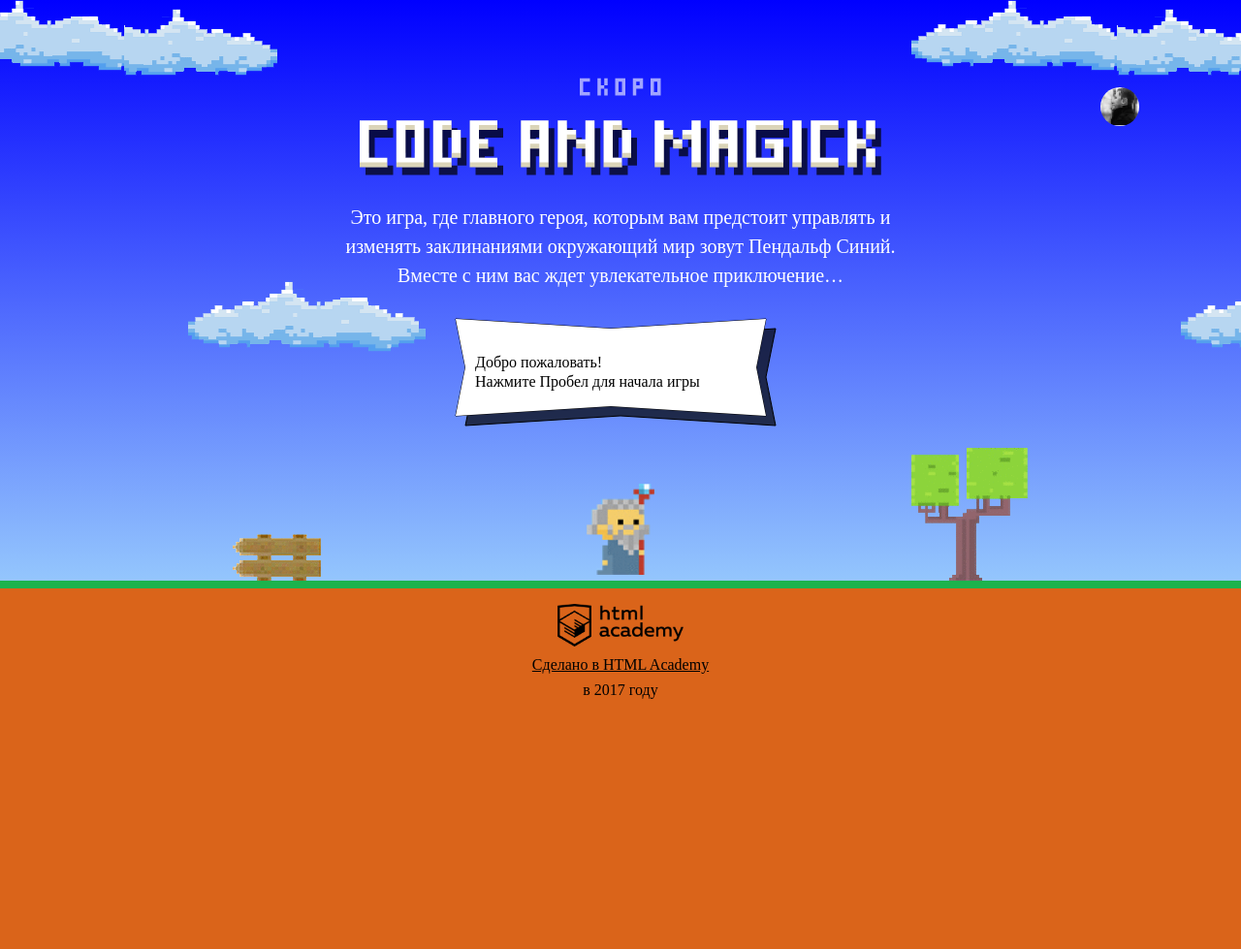
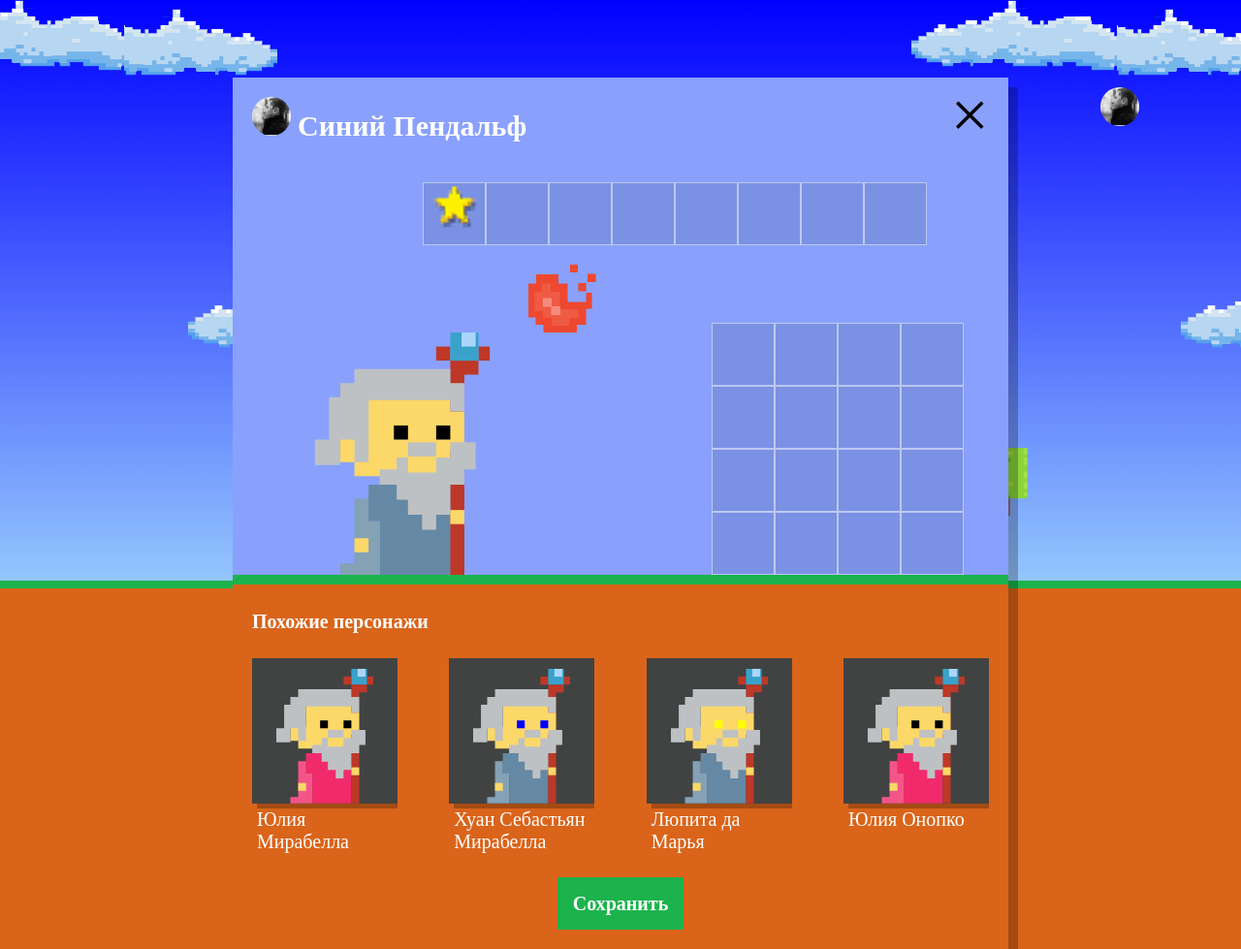
Before and after one commit to 777Vasya77/code-and-magick, a website: page index.html in a window 1280 px wide. Shown: the whole page at 97% size. Before the commit the page ends 800 px from the top, so only its background shows below. Drawn offline with Linux system fonts and the light colour scheme; a web font is replaced by a local one.

Commit message:
Выполнил задание #12 Учебный проект: нас орда

```diff
--- a/index.html
+++ b/index.html
@@ -198,6 +198,7 @@
     return (height / 3) * 2;
   }
 </script>
+<script src="js/setup.js"></script>
 <script src="js/stat.js"></script>
 <script src="js/game.js"></script>
 
--- /dev/null
+++ b/js/setup.js
@@ -0,0 +1,51 @@
+'use strict';
+
+var WIZARD_NAMES = ['Иван', 'Хуан Себастьян', 'Мария', 'Кристоф', 'Виктор', 'Юлия', 'Люпита', 'Вашингтон'];
+var WIZARD_SURNAMES = ['да Марья', 'Верон', 'Мирабелла', 'Вальц', 'Онопко', 'Топольницкая', 'Нионго', 'Ирвинг'];
+var WIZARD_COAT_COLORS = ['rgb(101, 137, 164)', 'rgb(241, 43, 107)', 'rgb(146, 100, 161)', 'rgb(56, 159, 117)', 'rgb(215, 210, 55)', 'rgb(0, 0, 0)'];
+var WIZARD_EYES_COLORS = ['black', 'red', 'blue', 'yellow', 'green'];
+
+var getRandomArrayItem = function (array) {
+  var item = array[Math.floor(Math.random() * array.length)];
+
+  return item;
+};
+
+var createWizardData = function () {
+  var wizard = {
+    name: getRandomArrayItem(WIZARD_NAMES) + ' ' + getRandomArrayItem(WIZARD_SURNAMES),
+    coatColor: getRandomArrayItem(WIZARD_COAT_COLORS),
+    eyesColor: getRandomArrayItem(WIZARD_EYES_COLORS)
+  };
+
+  return wizard;
+};
+
+var userDialog = document.querySelector('.setup');
+userDialog.classList.remove('hidden');
+
+var similarWizardTemplate = document.querySelector('#similar-wizard-template').content.querySelector('.setup-similar-item');
+
+var renderWizard = function (wizard) {
+  var wizardElement = similarWizardTemplate.cloneNode(true);
+  wizardElement.querySelector('.setup-similar-label').textContent = wizard.name;
+  wizardElement.querySelector('.wizard-coat').style.fill = wizard.coatColor;
+  wizardElement.querySelector('.wizard-eyes').style.fill = wizard.eyesColor;
+
+  return wizardElement;
+};
+
+var createWizardsList = function (wizardCount) {
+  var fragment = document.createDocumentFragment();
+  for (var i = 0; i < wizardCount; i++) {
+    var wizard = createWizardData();
+    fragment.appendChild(renderWizard(wizard));
+  }
+
+  return fragment;
+};
+
+var setupSimilarList = userDialog.querySelector('.setup-similar-list');
+setupSimilarList.appendChild(createWizardsList(4));
+
+userDialog.querySelector('.setup-similar').classList.remove('hidden');
```
